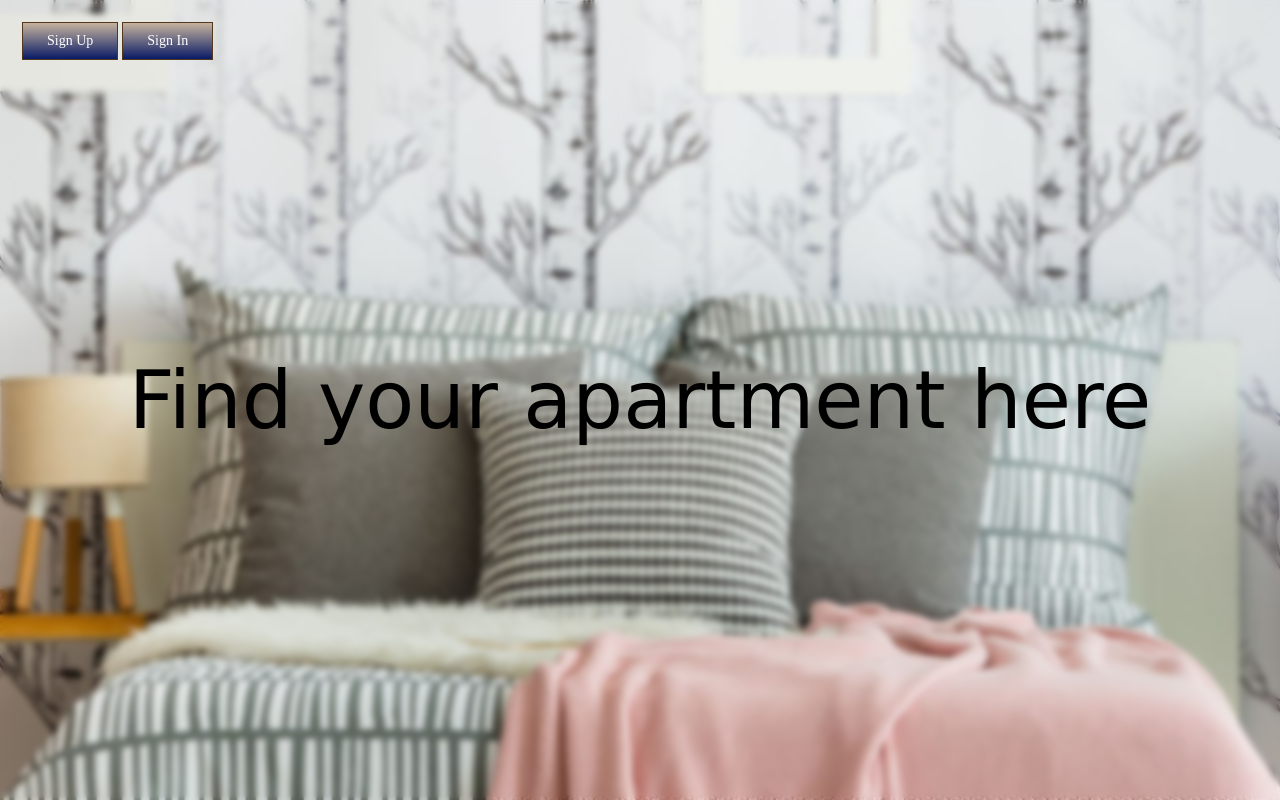
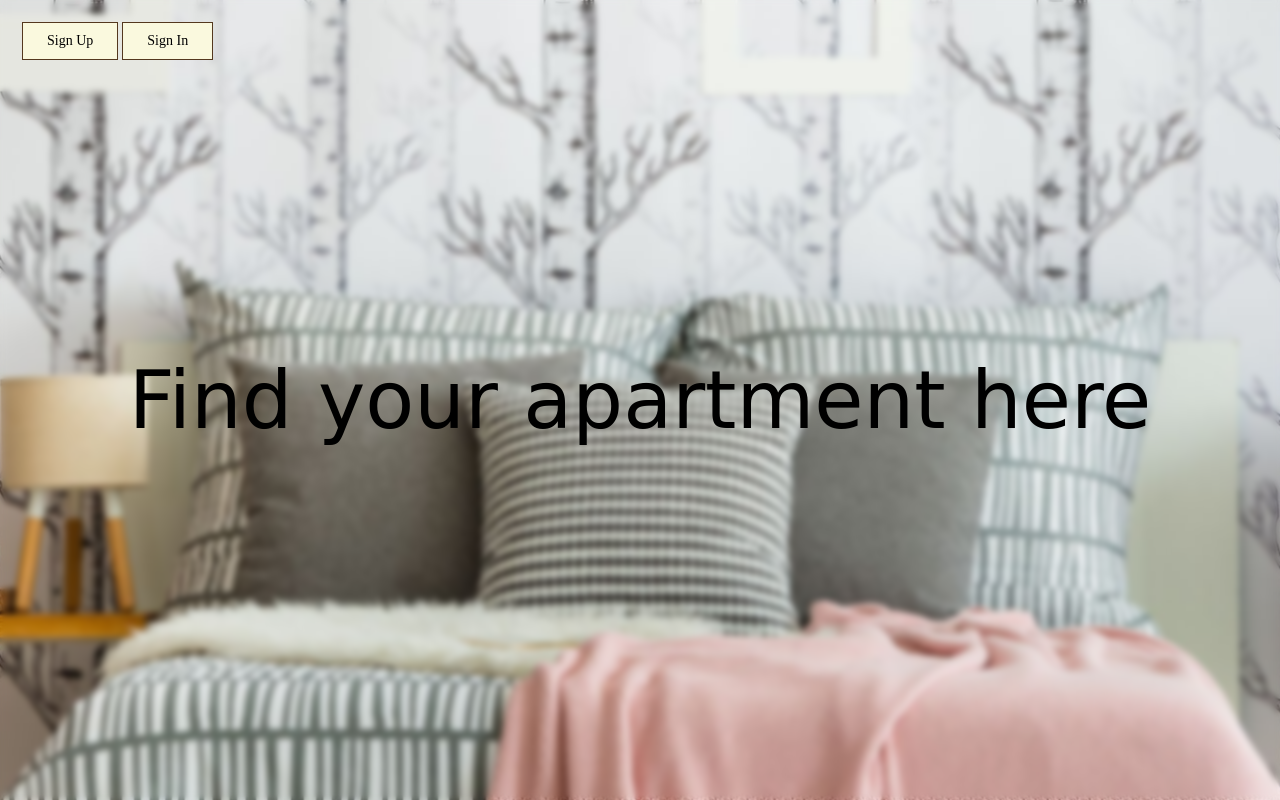
Before and after one commit to xingyu711/Find_Your_Apartment, a website: page public/index.html in a window 1280 px wide. Drawn offline with Linux system fonts and the light colour scheme; a web font is replaced by a local one.

Commit message:
change button color to gradient

```diff
--- a/public/stylesheets/style.css
+++ b/public/stylesheets/style.css
@@ -54,8 +54,8 @@ section {
   margin: 2px;
   float: left;
   font-size: 20px;
-  color: white;
-  background: linear-gradient(to bottom, #c2b09d 2%, #091b66 100%);
+  color: black;
+  background: linear-gradient(to bottom, #FAF9DE 100%, #091b66 2%);
   background-color: #decdbe;
   border: 1px solid #54381e;
   cursor: pointer;
@@ -66,7 +66,7 @@ section {
 }
 
 .button:hover {
-  background: linear-gradient(to bottom, #c2b09d 5%, #043d35 100%);
+  background: linear-gradient(to bottom, #fad8be 5%, #cbf5fb 100%);
   background-color: #0e4b4d;
 }
 
```
